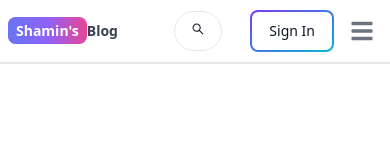
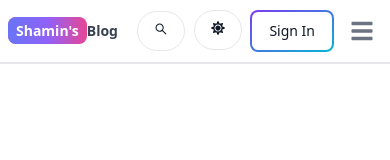
Before and after one commit to ShaminAkarsha/mearn-blog, a React (Vite) app in the folder client/: page / in a window 390 px wide. Shown: the top 160 px of the page. Built offline with nearby package versions, Linux system fonts and the light colour scheme; no server answers.

Commit message:
enabled theme change in mobile screen as well

```diff
--- a/client/src/component/Header.jsx
+++ b/client/src/component/Header.jsx
@@ -93,7 +93,7 @@
       </Button>
       <div className="flex gap-2 md:order-2">
         <Button
-          className="w-12 h-10  hidden sm:inline"
+          className="w-12 h-10  sm:inline"
           color="gray"
           pill
           onClick={() => dispatch(toggleTheme())}
```
